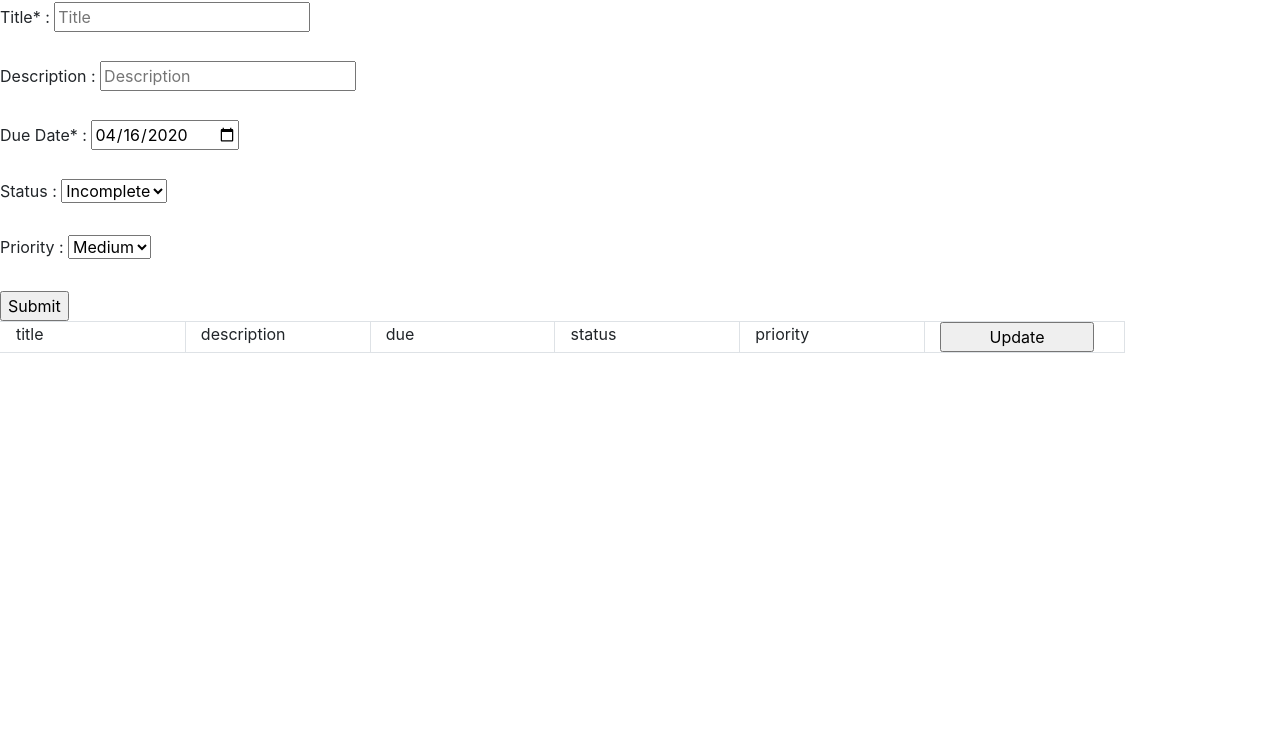
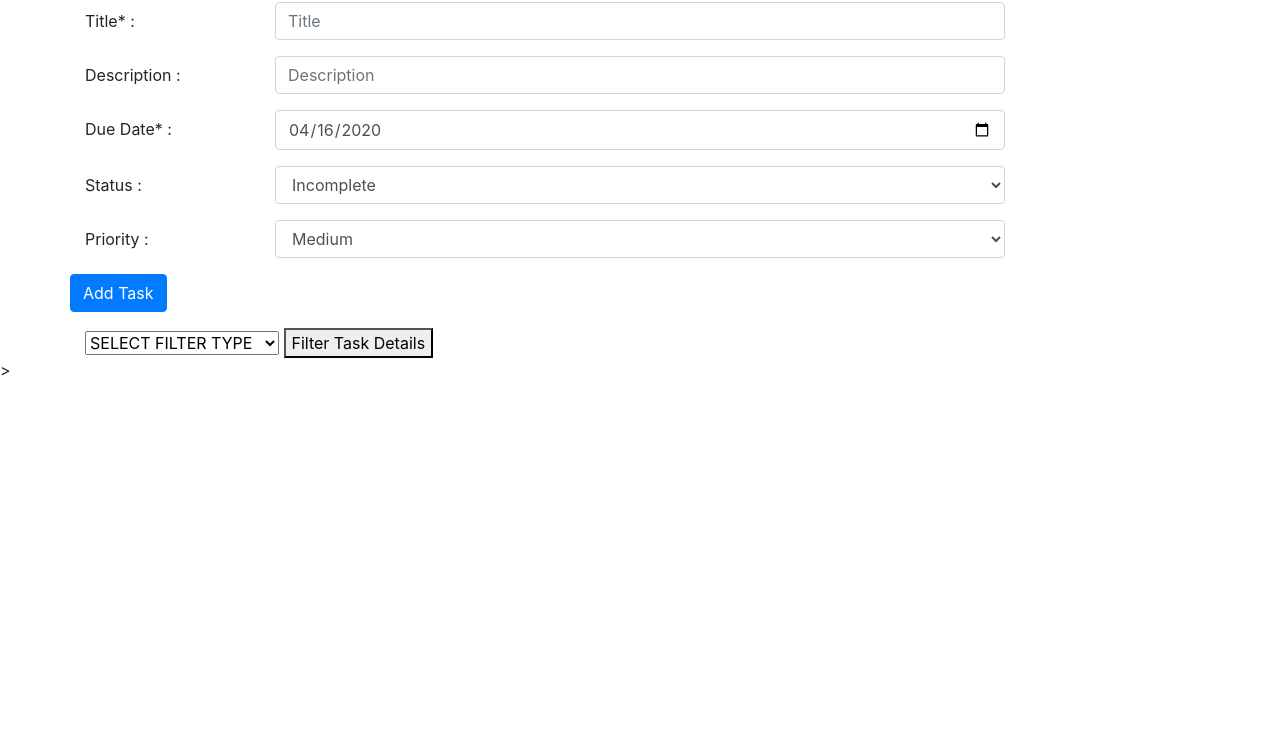
Before and after one commit to Akash2016IV/Task-and-Notes-Manager, a website: page public/index.html in a window 1280 px wide. Shown: the part 54-800 px from the top of the page. Drawn offline with nearby package versions, Linux system fonts and the light colour scheme; no server answers.

Commit message:
task sorting or filtering

```diff
--- a/public/index.html
+++ b/public/index.html
@@ -13,53 +13,61 @@
 
 <body>
     <h1>Task Notes Manager</h1>
-    <div class="form">
-        <div class="form-element">
-            <label>Title* :</label>
-            <input type="text" id="title" required placeholder="Title"><br><br>
-
-            <label>Description :</label>
-            <input type="text" id="description" placeholder="Description"><br><br>
-
-            <label>Due Date* :</label>
-            <input type="date" id="dueDate" required placeholder="Due Date"><br><br>
-
-            <label>Status :</label>
-            <select id="status">
+    <div class="container">
+    <form>
+        <div class="form-group row">
+            <label for="title" class="col-sm-2 col-form-label">Title* :</label>
+            <div class="col-sm-8">
+                <input type="text" class="form-control" id="title" required placeholder="Title">
+            </div>
+        </div>
+        <div class="form-group row">
+            <label for="description" class="col-sm-2 col-form-label">Description :</label>
+            <div class="col-sm-8">
+                <input type="text" class="form-control" id="description" placeholder="Description">
+            </div>
+        </div>
+        <div class="form-group row">
+            <label for="dueDate" class="col-sm-2 col-form-label">Due Date* :</label>
+            <div class="col-sm-8">
+                <input type="date" class="form-control" id="dueDate" required placeholder="Due Date">
+            </div>
+        </div>
+        <div class="form-group row">
+            <label for="status" class="col-sm-2 col-form-label">Status :</label>
+            <div class="col-sm-8">
+                <select id="status" class="form-control">
                     <option value="incomplete" selected>Incomplete</option>
                     <option value="complete">Complete</option>
-            </select><br><br>
-
-            <label>Priority :</label>
-            <select id="priority">
+                </select>
+            </div>
+        </div>
+        <div class="form-group row">
+            <label for="priority" class="col-sm-2 col-form-label">Priority :</label>
+            <div class="col-sm-8">
+                <select id="priority" class="form-control">
                     <option value="low">Low</option>
                     <option value="medium" selected>Medium</option>
                     <option value="high" >High</option>
-            </select><br><br>
-
-            <input type="submit" value="Submit" id="submit">
+                </select>
+            </div>
+        </div>
+        <div class="form-group row">
+            <button type="submit" class="btn btn-primary" id="submit">Add Task</button>
         </div>
 
-        <div class="row border container">
-            <div class="col-sm border-right">
-                title
     </div>
-            <div class="col-sm border-right">
-                description
+        <div class = "container">
+            <select id="filterTask">
+                <option value="" selected disabled hidden>SELECT FILTER TYPE</option>
+                <option value="ascending">Due Date(Ascending)</option>
+                <option value="descending">Due Date(Descending)</option>
+                <option value="priority">Priority</option>
+                <option value="status">Status</option>
+            </select>
+            <button id = "filter">Filter Task Details</button>
         </div>
-            <div class="col-sm border-right">
-                due
-            </div>
-            <div class="col-sm border-right">
-                status
-            </div>
-            <div class="col-sm border-right">
-                priority
-            </div>
-            <div class="col-sm">
-                <input class="btn-block" type="button" value="Update" id="update">
-            </div>
-        </div>
+
         <div class="container" id="taskList">
         <div class="row border">
                 <div class="col-sm border-right">
@@ -82,7 +90,7 @@
                 </div>
             </div>
         </div>
-    </div>
+    </form>>
 
     <script src="task_script.js"></script>
 </body>
--- a/public/task_script.js
+++ b/public/task_script.js
@@ -3,9 +3,12 @@ let description = document.getElementById('description')
 let dueDate = document.getElementById('dueDate')
 let status = document.getElementById('status')
 let priority = document.getElementById('priority')
+let filterTask = document.getElementById('filterTask')
+let applyFilter = document.getElementById('filter')
 
 let submit = document.getElementById('submit')
 submit.addEventListener('click', addTask)
+applyFilter.addEventListener('click',getAllTasks)
 
 window.onload = function () {
     dueDateSetter()
@@ -17,6 +20,20 @@ async function getAllTasks() {
     taskList.empty()
     const resp = await fetch('/tasks', { method: 'GET' })
     await resp.json().then(taskData => {
+        switch (filterTask.value) {
+            case 'ascending':
+                taskData.sort((a, b) => (a.due > b.due) ? 1 : -1)
+                break
+            case 'descending':
+                taskData.sort((a, b) => (a.due < b.due) ? 1 : -1)
+                break
+            case 'priority':
+                taskData.sort((a, b) => Number(b.priority)-Number(a.priority))
+                break
+            case 'status':
+                taskData.sort((a, b) => Number(a.status)-Number(b.status))
+                break
+        }
         taskData.forEach(element => {
             taskList.append(addTaskToPage(element))
         })
@@ -25,11 +42,16 @@ async function getAllTasks() {
 
 function addTask() {
     let statusTask = false
-    console.log(title.value, description.value, dueDate.value, status.value, priority.value)
     if (status.value === 'complete') {
         statusTask = true
     }
-    addNewTaskJsonDB(title.value, dueDate.value, description.value, statusTask, priority.value)
+    let priorityTask = 2
+    if (priority.value === 'high') {
+        priorityTask = 3
+    } else if (priority.value === 'low') {
+        priorityTask = 1
+    }
+    addNewTaskJsonDB(title.value, dueDate.value, description.value, statusTask, priorityTask)
     getAllTasks()
     title.value = ''
     dueDateSetter()
@@ -53,6 +75,12 @@ function addTaskToPage(task) {
     if (task.status === true) {
         status = 'complete'
     }
+    let priorityTask = 'medium'
+    if (task.priority === 3) {
+        priorityTask = 'high'
+    } else if (task.priority === 1) {
+        priorityTask = 'low'
+    }
     return $(`
     <div>
       <div class="row border" id=${task.taskId} onclick = "getAllTasksNotes(${task.taskId})">
@@ -60,7 +88,7 @@ function addTaskToPage(task) {
             <div class="col-sm border-right">${task.description}</div>
             <div class="col-sm border-right">${task.due}</div>
             <div class="col-sm border-right">${status}</div>
-            <div class="col-sm border-right">${task.priority}</div>
+            <div class="col-sm border-right">${priorityTask}</div>
             <div class="col-sm">
                 <input class="btn-block" type="button" value="Update" id="update" onclick = "updateTaskDetail(${task.taskId})" >
             </div>
@@ -76,46 +104,46 @@ async function getAllTasksNotes(taskId) {
     notesList.innerHTML = ''
     const resp = await fetch(`/tasks/${taskId}/notes`, { method: 'GET' })
     await resp.json().then(taskData => {
-        taskData.All_Notes.forEach(note =>{
+        taskData.All_Notes.forEach(note => {
             let data = document.createElement('li')
-            data.innerText =note.text
+            data.innerText = note.text
             notesList.appendChild(data)
         })
     })
     let divElement = document.createElement('div')
-    divElement.setAttribute('id',`${taskId}div`)
+    divElement.setAttribute('id', `${taskId}div`)
     let noteData = document.createElement('input')
-    noteData.setAttribute('type','text')
-    noteData.setAttribute('id',`${taskId}noteData`)
+    noteData.setAttribute('type', 'text')
+    noteData.setAttribute('id', `${taskId}noteData`)
     let add = document.createElement('input')
-    add.setAttribute('type','button')
-    add.setAttribute('value','Add New Note')
-    add.setAttribute('onclick',`AddNewNoteToTask(${taskId})`)
+    add.setAttribute('type', 'button')
+    add.setAttribute('value', 'Add New Note')
+    add.setAttribute('onclick', `AddNewNoteToTask(${taskId})`)
     divElement.appendChild(noteData)
     divElement.appendChild(add)
     notesList.appendChild(divElement)
 }
 
-function AddNewNoteToTask(taskId){
+function AddNewNoteToTask(taskId) {
     let noteData = document.getElementById(`${taskId}noteData`)
-    addNewNoteToTaskDb(taskId,noteData.value).then(()=>{
+    addNewNoteToTaskDb(taskId, noteData.value).then(() => {
         getAllTasksNotes(taskId)
     })
 }
 
-async function addNewNoteToTaskDb(taskId,noteData) {
+async function addNewNoteToTaskDb(taskId, noteData) {
     const resp = await fetch(`/tasks/${taskId}/notes`, {
         method: 'POST',
         headers: {
             'Content-Type': 'application/json'
         },
-        body: JSON.stringify({ text : noteData })
+        body: JSON.stringify({ text: noteData })
     })
 }
 
-function updateTaskDetail(taskId){
-    getTaskWithId(taskId).then((task)=>{
-        sessionStorage.setItem('task',JSON.stringify(task))
+function updateTaskDetail(taskId) {
+    getTaskWithId(taskId).then((task) => {
+        sessionStorage.setItem('task', JSON.stringify(task))
         location.replace("taskUpdate.html")
     })
 
--- a/server.js
+++ b/server.js
@@ -12,7 +12,7 @@ app.use('/tasks', taskRoute)
 
 Tasks.hasMany(Notes, { as: 'All_Notes', foreignKey: 'taskId' })
 
-db.sync()
+db.sync({force : true})
   .then(() => {
     app.listen(6543)
   })
```
Also changed, not shown: db.js (+24 -8 lines), public/updateTask.js (+14 -2 lines), 1 other file. Lines whose indentation alone changed are shown as unchanged.
